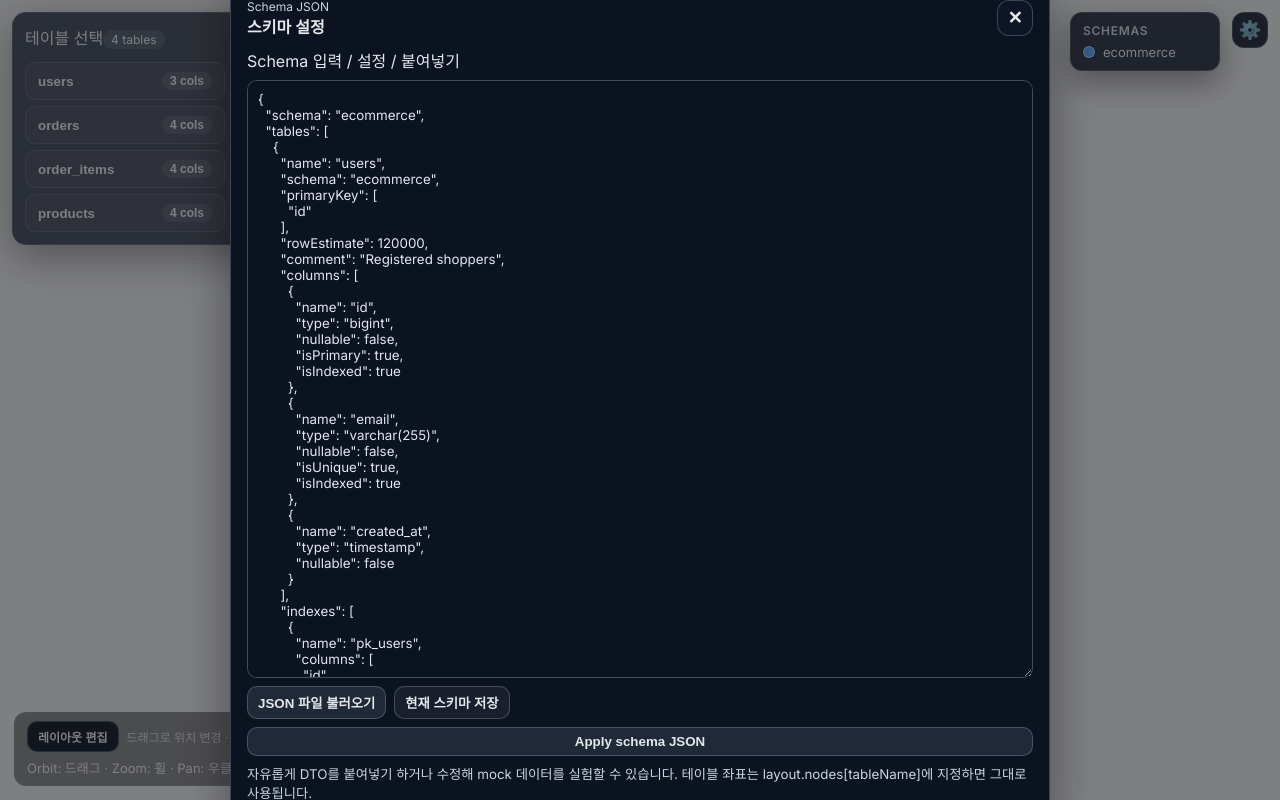
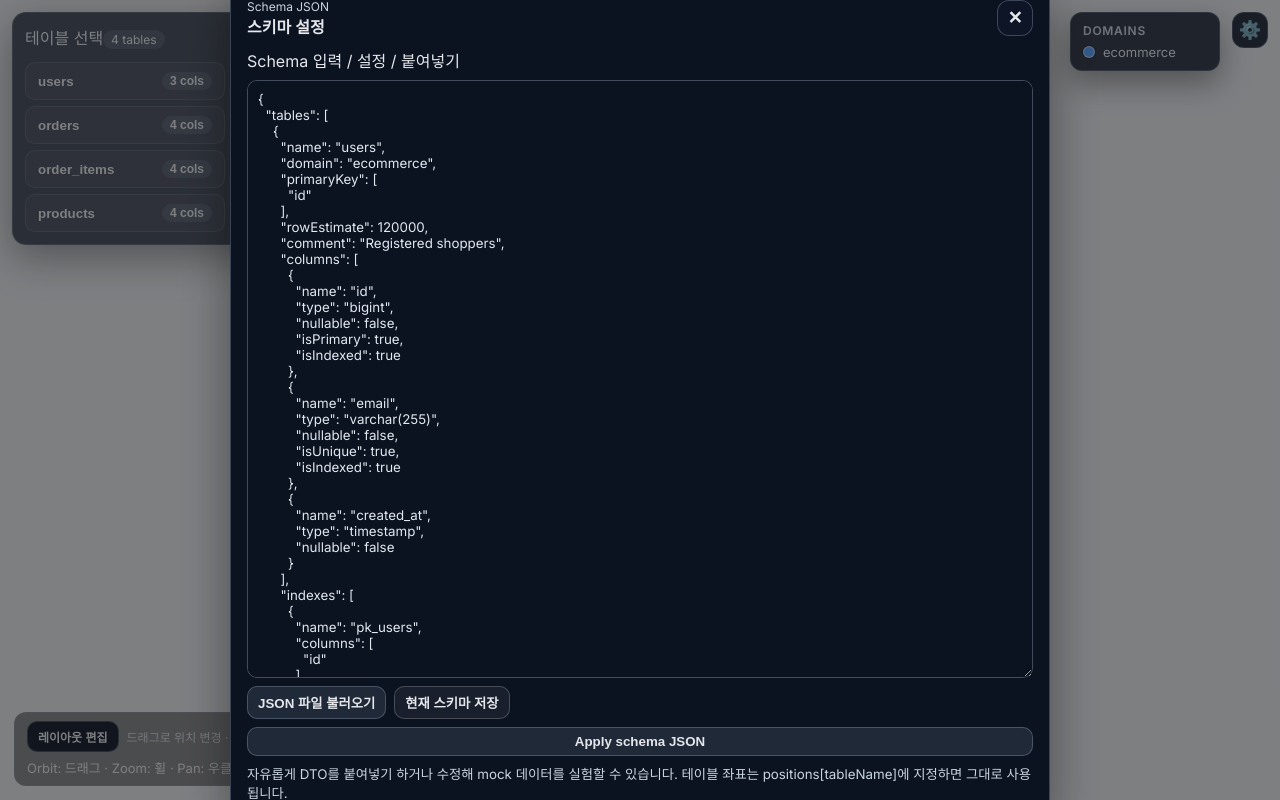
Before and after one commit to sqhtjs0104/visualdb, a React (Vite) app: page / in a window 1280 px wide. Both pictures are taken after a click on the button "⚙️". Built offline with nearby package versions, Linux system fonts and the light colour scheme.

Commit message:
Refactor schema format for domains and positions

```diff
--- a/schema.json
+++ b/schema.json
@@ -1,9 +1,8 @@
 {
-  "schema": "ecommerce",
   "tables": [
     {
       "name": "users",
-      "schema": "ecommerce",
+      "domain": "ecommerce",
       "primaryKey": [
         "id"
       ],
@@ -45,12 +44,11 @@
           ],
           "unique": true
         }
-      ],
-      "relations": []
+      ]
     },
     {
       "name": "orders",
-      "schema": "ecommerce",
+      "domain": "ecommerce",
       "primaryKey": [
         "id"
       ],
@@ -96,26 +94,11 @@
           ],
           "unique": false
         }
-      ],
-      "relations": [
-        {
-          "name": "fk_orders_user",
-          "fromTable": "orders",
-          "fromColumns": [
-            "user_id"
-          ],
-          "toTable": "users",
-          "toColumns": [
-            "id"
-          ],
-          "onUpdate": "CASCADE",
-          "onDelete": "CASCADE"
-        }
       ]
     },
     {
       "name": "order_items",
-      "schema": "ecommerce",
+      "domain": "ecommerce",
       "primaryKey": [
         "id"
       ],
@@ -162,39 +145,11 @@
           ],
           "unique": false
         }
-      ],
-      "relations": [
-        {
-          "name": "fk_order_items_order",
-          "fromTable": "order_items",
-          "fromColumns": [
-            "order_id"
-          ],
-          "toTable": "orders",
-          "toColumns": [
-            "id"
-          ],
-          "onUpdate": "CASCADE",
-          "onDelete": "CASCADE"
-        },
-        {
-          "name": "fk_order_items_product",
-          "fromTable": "order_items",
-          "fromColumns": [
-            "product_id"
-          ],
-          "toTable": "products",
-          "toColumns": [
-            "id"
-          ],
-          "onUpdate": "NO ACTION",
-          "onDelete": "RESTRICT"
-        }
       ]
     },
     {
       "name": "products",
-      "schema": "ecommerce",
+      "domain": "ecommerce",
       "primaryKey": [
         "id"
       ],
@@ -241,8 +196,7 @@
           ],
           "unique": true
         }
-      ],
-      "relations": []
+      ]
     }
   ],
   "relations": [
@@ -286,8 +240,7 @@
       "onDelete": "RESTRICT"
     }
   ],
-  "layout": {
-    "nodes": {
+  "positions": {
     "users": {
       "x": -1.8168523419907663,
       "y": 0,
@@ -310,4 +263,3 @@
     }
   }
 }
-}
--- a/src/App.tsx
+++ b/src/App.tsx
@@ -111,7 +111,7 @@ export default function App() {
 
   const handleLayoutChange = React.useCallback(
     (tableName: string, position: [number, number, number], options?: { lockZ?: boolean }) => {
-      const nodes = { ...(graph.layout?.nodes ?? {}) };
+      const nodes = { ...(graph.positions ?? {}) };
       const previous = nodes[tableName];
       const y = previous?.y ?? position[1];
       const z = options?.lockZ && previous ? previous.z : position[2];
@@ -119,7 +119,7 @@ export default function App() {
       handleGraphChange(
         {
           ...graph,
-          layout: { nodes },
+          positions: nodes,
         },
         { preserveActive: true }
       );
@@ -174,7 +174,6 @@ export default function App() {
     const updatedRelations = buildRelationsFromColumns(draftTable);
     const updatedTable: Table = {
       ...draftTable,
-      relations: updatedRelations,
       primaryKey: draftTable.columns.filter((col) => col.isPrimary).map((col) => col.name),
     };
 
--- a/src/components/Scene3D.tsx
+++ b/src/components/Scene3D.tsx
@@ -55,12 +55,12 @@ function adjustColor(hex: string, amount: number) {
   return `#${toHex(transform(r))}${toHex(transform(g))}${toHex(transform(b))}`;
 }
 
-function buildSchemaColorMap(tables: Table[]): Record<string, SchemaColor> {
-  const schemas = Array.from(new Set(tables.map((table) => table.schema))).sort();
+function buildDomainColorMap(tables: Table[]): Record<string, SchemaColor> {
+  const domains = Array.from(new Set(tables.map((table) => table.domain))).sort();
 
-  return schemas.reduce((acc, schema, index) => {
+  return domains.reduce((acc, domain, index) => {
     const baseColor = SCHEMA_COLOR_PALETTE[index % SCHEMA_COLOR_PALETTE.length];
-    acc[schema] = {
+    acc[domain] = {
       fill: baseColor,
       emissive: adjustColor(baseColor, -0.45),
       activeFill: adjustColor(baseColor, 0.18),
@@ -107,10 +107,10 @@ function useTableInstances(graph: SchemaGraph): TableInstance[] {
   return useMemo(() => {
     const fallback = computeFallbackPositions(graph.tables);
     return graph.tables.map((table) => {
-      const layout = graph.layout?.nodes?.[table.name];
-      const planeHeight = layout?.y ?? 0;
-      const position: [number, number, number] = layout
-        ? [layout.x, planeHeight, layout.z]
+      const savedPosition = graph.positions?.[table.name];
+      const planeHeight = savedPosition?.y ?? 0;
+      const position: [number, number, number] = savedPosition
+        ? [savedPosition.x, planeHeight, savedPosition.z]
         : fallback[table.name] ?? [0, planeHeight, 0];
       return { table, position };
     });
@@ -290,7 +290,7 @@ function SceneContent({
   graph,
   activeTable,
   onSelect,
-  schemaColorMap,
+  domainColorMap,
   onRelationHover,
   onRelationLeave,
   isLayoutEditing,
@@ -300,7 +300,7 @@ function SceneContent({
   graph: SchemaGraph;
   activeTable?: string;
   onSelect: (table: string) => void;
-  schemaColorMap: Record<string, SchemaColor>;
+  domainColorMap: Record<string, SchemaColor>;
   onRelationHover: (relation: Relation, event: ThreeEvent<PointerEvent>) => void;
   onRelationLeave: () => void;
   isLayoutEditing: boolean;
@@ -374,7 +374,7 @@ function SceneContent({
     (instance: TableInstance, event: ThreeEvent<PointerEvent>) => {
       if (!isLayoutEditing) return;
       event.stopPropagation();
-      const layoutY = graph.layout?.nodes?.[instance.table.name]?.y ?? instance.position[1] ?? 0;
+      const layoutY = graph.positions?.[instance.table.name]?.y ?? instance.position[1] ?? 0;
       const lockZ = event.shiftKey;
       setDragState({
         tableName: instance.table.name,
@@ -388,7 +388,7 @@ function SceneContent({
       onDragFeedbackChange({ message: lockZ ? 'Z locked while dragging' : 'Drag tables on the X–Z plane' });
       onSelect(instance.table.name);
     },
-    [graph.layout?.nodes, isLayoutEditing, onDragFeedbackChange, onSelect]
+    [graph.positions, isLayoutEditing, onDragFeedbackChange, onSelect]
   );
 
   useEffect(() => {
@@ -477,7 +477,7 @@ function SceneContent({
           key={instance.table.name}
           {...instance}
           isActive={activeTable === instance.table.name}
-          colors={schemaColorMap[instance.table.schema] ?? DEFAULT_SCHEMA_COLOR}
+          colors={domainColorMap[instance.table.domain] ?? DEFAULT_SCHEMA_COLOR}
           onSelect={() => onSelect(instance.table.name)}
           isInvalid={dragState?.tableName === instance.table.name && !dragState.isValid}
           onPointerDown={(event) => handleTablePointerDown(instance, event)}
@@ -516,7 +516,7 @@ interface SceneProps {
 
 export function Scene3D({ graph, activeTable, onSelect, isLayoutEditing, onLayoutChange }: SceneProps) {
   const cameraPosition = useMemo(() => [0, 16, 0.001] as [number, number, number], []);
-  const schemaColorMap = useMemo(() => buildSchemaColorMap(graph.tables), [graph.tables]);
+  const domainColorMap = useMemo(() => buildDomainColorMap(graph.tables), [graph.tables]);
   const [hoveredRelation, setHoveredRelation] = useState<{
     relation: Relation;
     pointer: { x: number; y: number };
@@ -545,7 +545,7 @@ export function Scene3D({ graph, activeTable, onSelect, isLayoutEditing, onLayou
           graph={graph}
           activeTable={activeTable}
           onSelect={onSelect}
-          schemaColorMap={schemaColorMap}
+          domainColorMap={domainColorMap}
           onRelationHover={handleRelationHover}
           onRelationLeave={handleRelationLeave}
           isLayoutEditing={isLayoutEditing}
@@ -554,14 +554,14 @@ export function Scene3D({ graph, activeTable, onSelect, isLayoutEditing, onLayou
         />
       </Canvas>
 
-      {Object.entries(schemaColorMap).length > 0 && (
+      {Object.entries(domainColorMap).length > 0 && (
         <div className="schema-legend">
-          <div className="schema-legend__title">Schemas</div>
+          <div className="schema-legend__title">Domains</div>
           <div className="schema-legend__list">
-            {Object.entries(schemaColorMap).map(([schema, colors]) => (
-              <div key={schema} className="schema-legend__item">
+            {Object.entries(domainColorMap).map(([domain, colors]) => (
+              <div key={domain} className="schema-legend__item">
                 <span className="schema-legend__swatch" style={{ background: colors.fill }} />
-                <span>{schema}</span>
+                <span>{domain}</span>
               </div>
             ))}
           </div>
--- a/src/components/SchemaInputPanel.tsx
+++ b/src/components/SchemaInputPanel.tsx
@@ -77,7 +77,7 @@ export function SchemaInputPanel({ value, onChange, onSubmit, onLoadFromFile, on
       </button>
       {error && <div className="schema-error">❗ {error}</div>}
       <small>
-        자유롭게 DTO를 붙여넣기 하거나 수정해 mock 데이터를 실험할 수 있습니다. 테이블 좌표는 layout.nodes[tableName]에
+        자유롭게 DTO를 붙여넣기 하거나 수정해 mock 데이터를 실험할 수 있습니다. 테이블 좌표는 positions[tableName]에
         지정하면 그대로 사용됩니다.
       </small>
     </div>
--- a/src/mockData.ts
+++ b/src/mockData.ts
@@ -1,11 +1,10 @@
 import { SchemaGraph } from './types';
 
 export const mockGraph: SchemaGraph = {
-  schema: 'ecommerce',
   tables: [
     {
       name: 'users',
-      schema: 'ecommerce',
+      domain: 'ecommerce',
       primaryKey: ['id'],
       rowEstimate: 120000,
       comment: 'Registered shoppers',
@@ -18,11 +17,10 @@ export const mockGraph: SchemaGraph = {
         { name: 'pk_users', columns: ['id'], unique: true },
         { name: 'ux_users_email', columns: ['email'], unique: true },
       ],
-      relations: [],
     },
     {
       name: 'orders',
-      schema: 'ecommerce',
+      domain: 'ecommerce',
       primaryKey: ['id'],
       rowEstimate: 1250000,
       comment: 'Purchases placed in the shop',
@@ -36,21 +34,10 @@ export const mockGraph: SchemaGraph = {
         { name: 'pk_orders', columns: ['id'], unique: true },
         { name: 'idx_orders_user', columns: ['user_id'], unique: false },
       ],
-      relations: [
-        {
-          name: 'fk_orders_user',
-          fromTable: 'orders',
-          fromColumns: ['user_id'],
-          toTable: 'users',
-          toColumns: ['id'],
-          onUpdate: 'CASCADE',
-          onDelete: 'CASCADE',
-        },
-      ],
     },
     {
       name: 'order_items',
-      schema: 'ecommerce',
+      domain: 'ecommerce',
       primaryKey: ['id'],
       rowEstimate: 2750000,
       comment: 'Line items purchased per order',
@@ -64,30 +51,10 @@ export const mockGraph: SchemaGraph = {
         { name: 'pk_order_items', columns: ['id'], unique: true },
         { name: 'idx_order_items_order', columns: ['order_id'], unique: false },
       ],
-      relations: [
-        {
-          name: 'fk_order_items_order',
-          fromTable: 'order_items',
-          fromColumns: ['order_id'],
-          toTable: 'orders',
-          toColumns: ['id'],
-          onUpdate: 'CASCADE',
-          onDelete: 'CASCADE',
-        },
-        {
-          name: 'fk_order_items_product',
-          fromTable: 'order_items',
-          fromColumns: ['product_id'],
-          toTable: 'products',
-          toColumns: ['id'],
-          onUpdate: 'NO ACTION',
-          onDelete: 'RESTRICT',
-        },
-      ],
     },
     {
       name: 'products',
-      schema: 'ecommerce',
+      domain: 'ecommerce',
       primaryKey: ['id'],
       rowEstimate: 68000,
       comment: 'Sellable catalog items',
@@ -101,7 +68,6 @@ export const mockGraph: SchemaGraph = {
         { name: 'pk_products', columns: ['id'], unique: true },
         { name: 'ux_products_sku', columns: ['sku'], unique: true },
       ],
-      relations: [],
     },
   ],
   relations: [
@@ -133,12 +99,10 @@ export const mockGraph: SchemaGraph = {
       onDelete: 'RESTRICT',
     },
   ],
-  layout: {
-    nodes: {
-      users: { x: -4, y: 1, z: -2 },
-      orders: { x: 0, y: 0, z: 0 },
-      order_items: { x: 4, y: 0, z: 1 },
-      products: { x: 2, y: 2, z: -2 },
-    },
+  positions: {
+    users: { x: -4, y: 1, z: -2 },
+    orders: { x: 0, y: 0, z: 0 },
+    order_items: { x: 4, y: 0, z: 1 },
+    products: { x: 2, y: 2, z: -2 },
   },
 };
```
Also changed, not shown: src/components/ModelInfoPanel.tsx (+6 -5 lines), src/types.ts (+3 -9 lines), 2 other files (tests, documents, lock files or other folders). Lines whose indentation alone changed are shown as unchanged.
